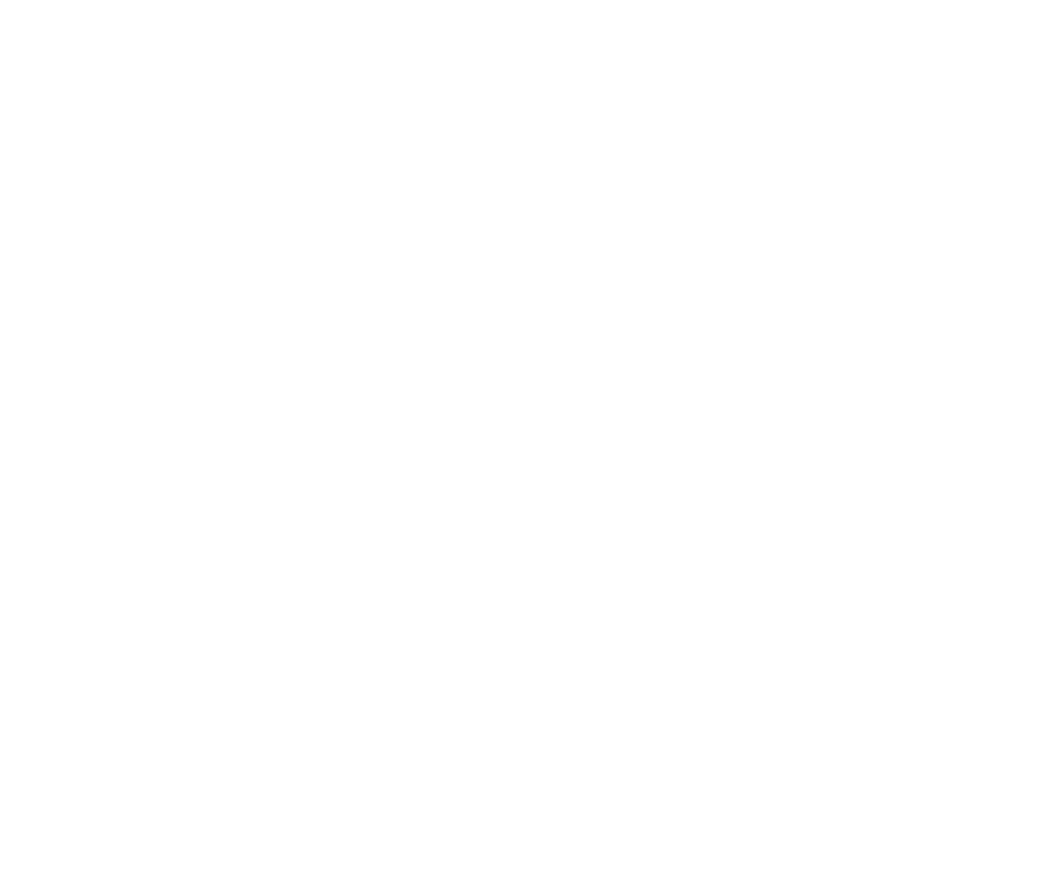
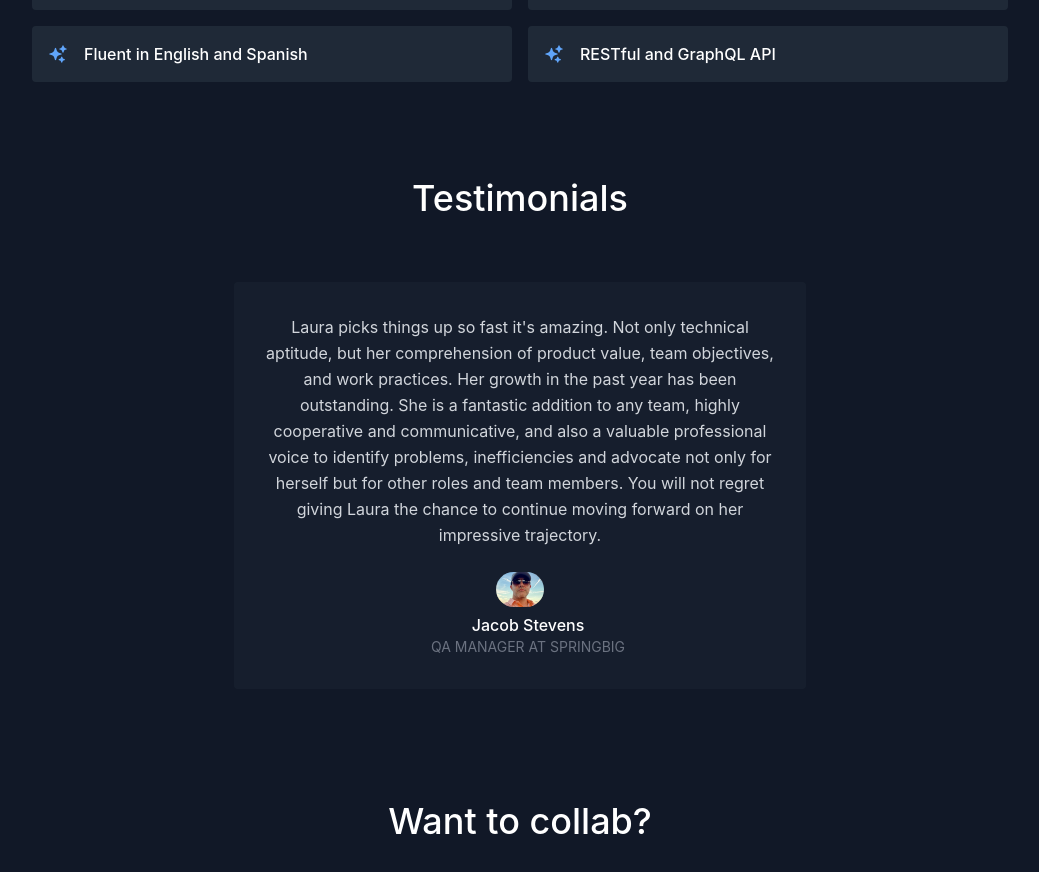
Before and after one commit to lauraantunez024/portfolio_2.1, a React (Create React App) app: page / in a window 1280 px wide. Shown: the part 1960-2832 px from the top of the page, without its empty margins (120-1159 px from the left). Before the commit the page ends 1954 px from the top, so only its background shows below. Built offline with nearby package versions, Linux system fonts and the light colour scheme.

Commit message:
Almost done formatting testimonial component

```diff
--- a/src/components/Contact.js
+++ b/src/components/Contact.js
@@ -1,5 +1,15 @@
 import React from 'react';
 
 export default function Contact() {
+    return(
+        <section id='contact' className='relative'>
+            <div className='container px-5 py-10 mx-auto text-center'>
+                <h1 className='sm:text-4xl text-3xl font-medium title-font text-white mb-12'>
+                    Want to collab?
+                </h1>
+
+            </div>
+        </section>
+    )
 
 }
--- a/src/components/Skills.js
+++ b/src/components/Skills.js
@@ -13,10 +13,10 @@
                     </h1>
                     <RocketLaunchIcon className=' w-10 inline-block mb-4 text-blue-400 '/>
                     <p className='text-base leading-relaxed xl:w-2/4 lg:w-3/4 mx-auto'>
-                        Woot woot
+                        (so far)
                     </p>
                 </div>
-                <div className='flex flex-wrap lg:w-4/5 sm:mx-auto sm:mb-2 -mx-2'>
+                <div className='flex flex-wrap lg:w-4/5 sm:mx-auto sm:mb-2 -mx-2 '>
                     {skills.map((skill) => (
                         <div key={skill} className='p-2 sm:w-1/2 w-full'>
                             <div className='bg-gray-800 rounded flex p-4 h-full items-center'>
--- a/src/components/Testimonials.js
+++ b/src/components/Testimonials.js
@@ -1,3 +1,40 @@
+import React from 'react';
+import { testimonials } from '../data';
+
 export default function Testimonials() {
+    return(
+        <section id='testimonials'>
+            <div className='container px-5 py-10 px-auto text-center'>
+                <h1 className='sm:text-4xl text-3xl font-medium title-font text-center text-white mb-12'>
+                    Testimonials
+                </h1>
+                <div className='flex flex-wrap m-4 justify-center'>
+                    {testimonials.map((testimonial) => (
+                        <div className='p-4 md:w-1/2 w-full'>
+                        <div className='h-full bg-gray-800 bg-opacity-40 p-8 rounded'>
+                            <p className='leading-relaxed mb-6'>
+                                {testimonial.quote}
+                            </p>
+                            <div className='inline-flex items-center'>
+                            <img
+                            alt='Jacob Stevens LinkedIN Profile'
+                            src={testimonial.image}
+                            className='w-12 rounded-full flexc-shrink-0 object-cover object-center'/>
+                            </div>
+                            <span className='flex-grow flex flex-col pl-4'>
+                                <span className='title-font font-medium text-white'>
+                                    {testimonial.name}
+                                </span>
+                                <span className='text-gray-500 text-sm uppercase'>
+                                    {testimonial.company}
+                                </span>
+                            </span>
+                        </div>
+                        </div>
+                    ))}
+                </div>
+            </div>
+        </section>
+    )
 
 }
--- a/src/data.js
+++ b/src/data.js
@@ -60,8 +60,14 @@
   ];
 
 
-  export const skills = ['Node', 'React', 'Python', 'Express.js', 'Ruby on Rails', 'RSPEC'];
+  export const skills = ['Node.js', 'React', 'Express', 'Ruby on Rails', 'RSPEC and Jest for testing', 'Progressive Web Applications', 'Python for Data Science', 'MVC and MERN architecture', 'Fluent in English and Spanish', 'RESTful and GraphQL API'];
 
 
-  export const testimonials = [ './jacob_rec.png'
+  export const testimonials = [
+    {
+      name: 'Jacob Stevens',
+      company: 'QA Manager at Springbig',
+      image: './js.png',
+      quote: "Laura picks things up so fast it's amazing. Not only technical aptitude, but her comprehension of product value, team objectives, and work practices. Her growth in the past year has been outstanding. She is a fantastic addition to any team, highly cooperative and communicative, and also a valuable professional voice to identify problems, inefficiencies and advocate not only for herself but for other roles and team members. You will not regret giving Laura the chance to continue moving forward on her impressive trajectory."
+    }
   ]
```
Also changed, not shown: public/js.png (added).
